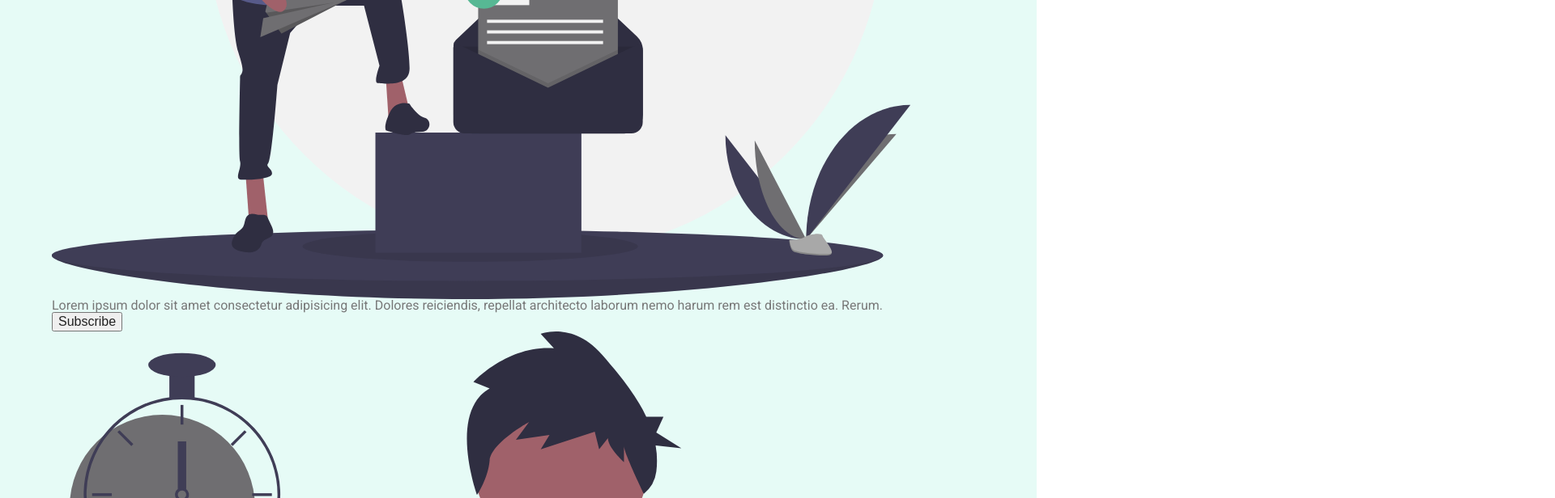
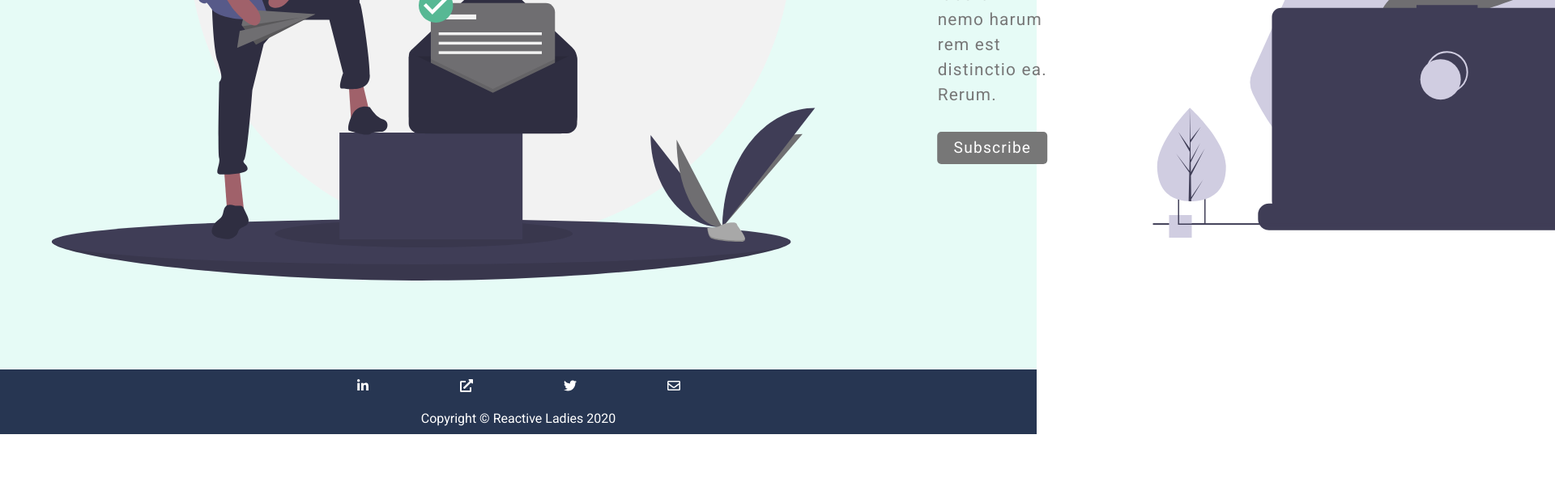
Before and after one commit to yuli-ana/reactive-ladies, a React (Create React App) app: page /#/ in a window 1280 px wide. Shown: the part 2804-3420 px from the top of the page at 81% size, 1920 px wide, since content can reach past the window. After the commit the page ends 3341 px from the top, so only its background shows below. Built offline with nearby package versions, Linux system fonts and the light colour scheme.

Commit message:
finished subscribe section

```diff
--- a/src/components/Home.jsx
+++ b/src/components/Home.jsx
@@ -1,4 +1,4 @@
-import React, { Fragment } from "react";
+import React from "react";
 import headerImg from '../assets/undraw_online_organizer_ofxm.svg';
 import mintbeanLogo from '../assets/mintbean.png';
 import imgTwo from '../assets/undraw_subscriber_vabu.svg';
@@ -73,7 +73,7 @@ function Home() {
 
         <section className='subscribe'>
           <img src={imgTwo} />
-          <div>
+          <div className='subscribeText'>
             <p>Lorem ipsum dolor sit amet consectetur adipisicing elit. Dolores reiciendis, repellat architecto laborum nemo harum rem est distinctio ea. Rerum.</p>
             <button type='button'>Subscribe</button>
           </div>
--- a/src/styles/partials/_home.scss
+++ b/src/styles/partials/_home.scss
@@ -45,9 +45,9 @@
     justify-content: center;
     padding: 50px 0;
     .foundersCard {
-      flex: 1 0 33.3%;
+      flex: 1 0 calc(33.3% - 30px);
       padding: 30px;
-      margin: 0 20px;
+      margin: 0 15px;
       border-radius: 10px;
     }
   }
@@ -128,3 +128,34 @@
   max-width: 30px;
   display: inline-block;
 }
+
+////////////////// .tools section styles //////////////////
+
+.subscribe {
+  display: flex;
+  align-items: center;
+  padding: 50px 0 110px 0;
+}
+
+.subscribeText {
+  padding: 0 70px;
+  p {
+    font-size: 1.3rem;
+    line-height: 1.5;
+    letter-spacing: 1.2px;
+  }
+  button {
+    all: unset;
+    padding: 10px 20px;
+    background-color: #777;
+    color: #fff;
+    font-size: 1.2rem;
+    letter-spacing: 1.2px;
+    border-radius: 5px;
+    position: relative;
+    left: 50%;
+    transform: translateX(-50%);
+    margin-top: 30px;
+    cursor: pointer;
+  }
+}
```
